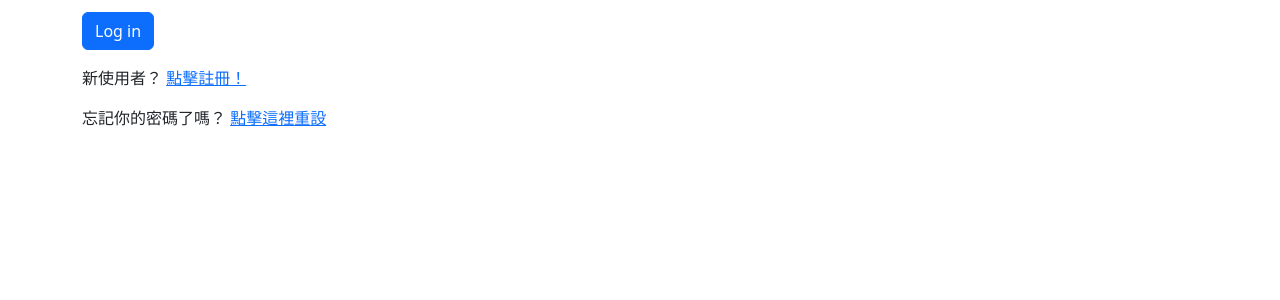
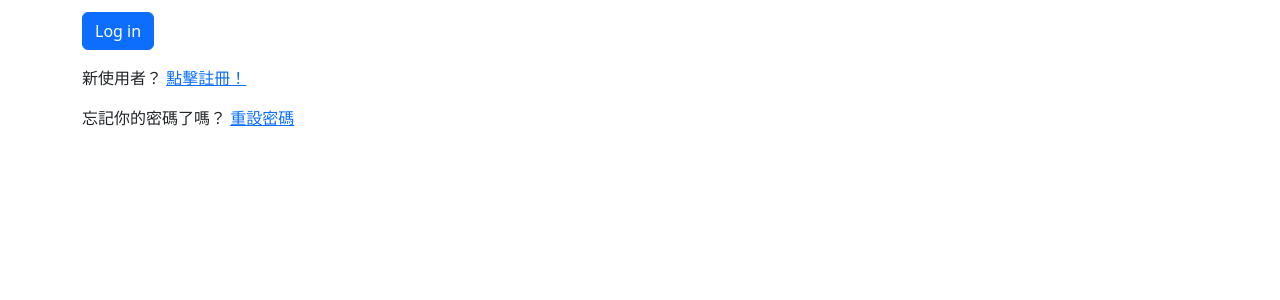
Before and after one commit to CodeShibaGo/m3-week-07-selena60635, a Flask app: page /login in a window 1280 px wide. Shown: the part 272-572 px from the top of the page. Run offline with Flask 3, Linux system fonts and the light colour scheme.

Commit message:
finish week7

```diff
--- a/microblog/app/templates/login.html
+++ b/microblog/app/templates/login.html
@@ -45,6 +45,6 @@
 <p>新使用者？ <a href="{{ url_for('register') }}"> 點擊註冊！</a></p>
 <p>
   忘記你的密碼了嗎？
-  <a href="{{ url_for('reset_password_request') }}"> 點擊這裡重設 </a>
+  <a href="{{ url_for('reset_password_request') }}"> 重設密碼 </a>
 </p>
 {% endblock %}
--- a/microblog/requirements.txt
+++ b/microblog/requirements.txt
@@ -4,16 +4,21 @@ atpublic==4.0
 attrs==23.2.0
 blinker==1.7.0
 click==8.1.7
+dnspython==2.6.1
+email_validator==2.1.1
 Flask==3.0.2
 Flask-Login==0.6.3
+Flask-Mail==0.9.1
 Flask-Migrate==4.0.7
 Flask-SQLAlchemy==3.1.1
 Flask-WTF==1.2.1
 greenlet==3.0.3
+idna==3.6
 itsdangerous==2.1.2
 Jinja2==3.1.3
 Mako==1.3.2
 MarkupSafe==2.1.5
+PyJWT==2.8.0
 PyMySQL==1.1.0
 python-dotenv==1.0.1
 SQLAlchemy==2.0.28
```
